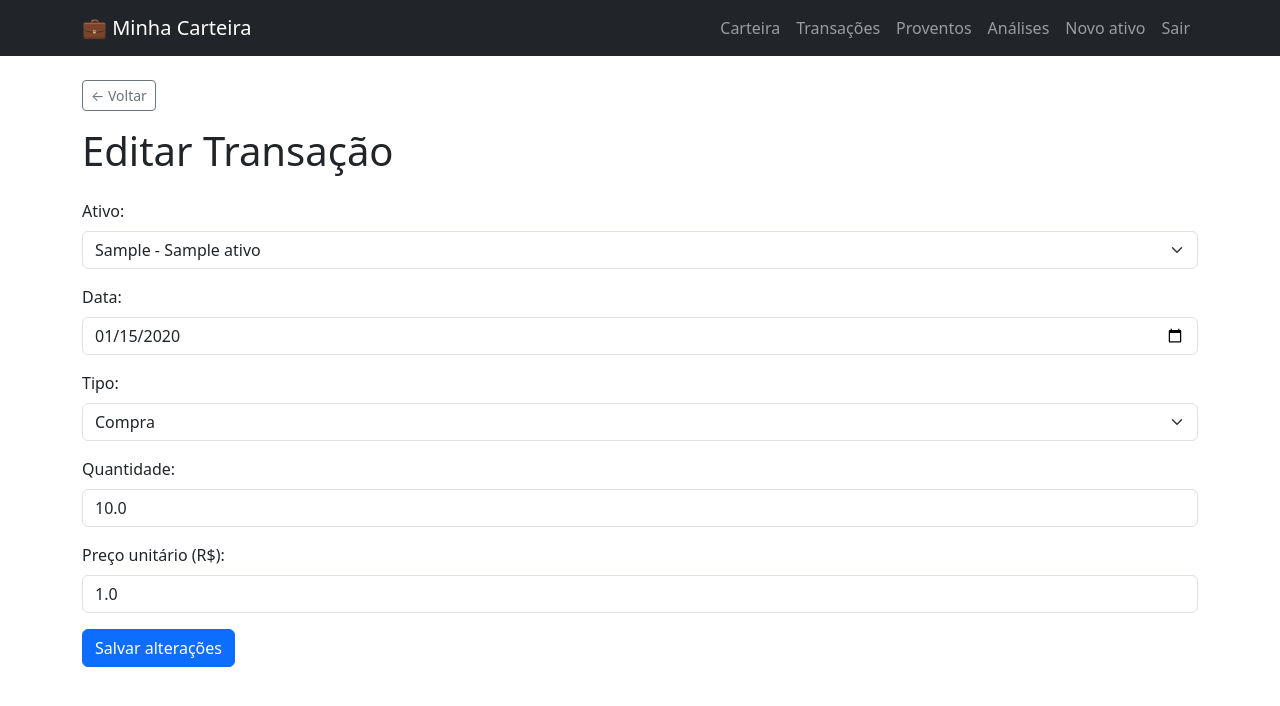
After one commit to fredhansenads/SantusPYF, a Flask app: page /transacoes/editar/1 in a window 1280 px wide. The commit adds this page. Shown: the top 706 px of the page. Run offline with Flask 3, Linux system fonts and the light colour scheme; a user stored in the database is signed in; tables that the repository leaves empty hold one stand-in row (values such as "Sample post").

Commit message:
roteiro 2: login, proventos, cdi, cotizacao, analises, indicadores e ajustes

```diff
--- a/app.py
+++ b/app.py
@@ -1,5 +1,5 @@
 import os
-from flask import Flask, render_template, request, redirect, url_for, flash
+from flask import Flask, render_template, request, redirect, url_for, flash, session
 from flask_login import LoginManager, login_user, logout_user, login_required
 from werkzeug.security import check_password_hash
 from models import db, Ativo, Transacao, Provento, Usuario
@@ -154,6 +154,24 @@ def nova_transacao():
     ativos = Ativo.query.all()
     return render_template("nova_transacao.html", ativos=ativos)
 
+@app.route("/transacoes/editar/<int:id>", methods=["GET", "POST"])
+@login_required
+def editar_transacao(id):
+    transacao = Transacao.query.get_or_404(id)
+    if request.method == "POST":
+        transacao.ativo_id = int(request.form["ativo_id"])
+        transacao.data = date.fromisoformat(request.form["data"])
+        transacao.tipo = request.form["tipo"]
+        transacao.quantidade = float(request.form["quantidade"])
+        transacao.preco_unitario = float(request.form["preco_unitario"])
+        db.session.commit()
+        flash("Transação atualizada!", "success")
+        return redirect(url_for("listar_transacoes"))
+    ativos = Ativo.query.all()
+    return render_template("editar_transacao.html",
+                           transacao=transacao, ativos=ativos)
+
+
 @app.route("/transacoes/excluir/<int:id>", methods=["POST"])
 @login_required
 def excluir_transacao(id):
@@ -168,9 +186,23 @@ def excluir_transacao(id):
 def detalhe_ativo(id):
     ativo = Ativo.query.get_or_404(id)
     posicao = calcular_posicao(ativo)
-    graficos = graficos_ativo(ativo)
+
+    chave_sessao = f"graficos_ativo_{id}"
+    salvos = session.get(chave_sessao, {})
+
+    mm1 = min(max(request.args.get("mm1", salvos.get("mm1", 20), type=int), 1), 200)
+    mm2 = min(max(request.args.get("mm2", salvos.get("mm2", 50), type=int), 1), 200)
+    rsi_periodo = min(max(request.args.get("rsi", salvos.get("rsi", 14), type=int), 2), 50)
+    tipo_grafico = request.args.get("grafico", salvos.get("grafico", "linha"))
+
+    session[chave_sessao] = {"mm1": mm1, "mm2": mm2,
+                             "rsi": rsi_periodo, "grafico": tipo_grafico}
+
+    graficos = graficos_ativo(ativo, mm1, mm2, tipo_grafico, rsi_periodo)
     return render_template("ativo.html", ativo=ativo,
-                           posicao=posicao, graficos=graficos)
+                           posicao=posicao, graficos=graficos,
+                           mm1=mm1, mm2=mm2, rsi_periodo=rsi_periodo,
+                           tipo_grafico=tipo_grafico)
 
 
 @app.route("/analises")
--- a/services.py
+++ b/services.py
@@ -1,11 +1,13 @@
 import yfinance as yf
 import pandas as pd
 import plotly.express as px
+import plotly.graph_objects as go
 import time
 from datetime import date, timedelta
 
 _cache_precos = {}
 _cache_historicos = {}
+_cache_ohlc = {}
 CACHE_SEGUNDOS = 600
 
 URL_TESOURO = ("https://www.tesourotransparente.gov.br/ckan/dataset/"
@@ -263,24 +265,56 @@ def calcular_rsi(precos, periodo=14):
     return 100 - 100 / (1 + ganho / perda)
 
 
-def graficos_ativo(ativo):
+def historico_ohlc(ticker, inicio):
+    agora = time.time()
+    chave = (ticker, inicio)
+
+    if chave in _cache_ohlc:
+        ohlc, momento = _cache_ohlc[chave]
+        if agora - momento < CACHE_SEGUNDOS:
+            return ohlc
+
+    ohlc = yf.Ticker(ticker).history(start=inicio)
+    ohlc.index = ohlc.index.date
+
+    _cache_ohlc[chave] = (ohlc, agora)
+    return ohlc
+
+
+def graficos_ativo(ativo, mm1=20, mm2=50, tipo_grafico="linha", rsi_periodo=14):
     inicio = date.today() - timedelta(days=365)
-    if ativo.tipo == "Tesouro Direto":
+    eh_tesouro = ativo.tipo == "Tesouro Direto"
+    if eh_tesouro:
         precos = serie_tesouro(ativo.ticker, inicio)
     else:
         precos = historico_precos(ativo.ticker, inicio)
     if precos is None or precos.empty:
         return None
 
-    df = pd.DataFrame({
-        "Preço": precos,
-        "Média 20 dias": precos.rolling(20).mean(),
-        "Média 50 dias": precos.rolling(50).mean(),
-    })
-    fig_precos = px.line(df, title=f"{ativo.ticker} — preço e médias móveis (1 ano)")
+    medias = {
+        f"Média {mm1} dias": precos.rolling(mm1).mean(),
+        f"Média {mm2} dias": precos.rolling(mm2).mean(),
+    }
 
-    rsi = calcular_rsi(precos)
-    fig_rsi = px.line(rsi, title="RSI — Índice de Força Relativa (14 dias)")
+    if tipo_grafico == "candle" and not eh_tesouro:
+        ohlc = historico_ohlc(ativo.ticker, inicio)
+        fig_precos = go.Figure(data=[go.Candlestick(
+            x=list(ohlc.index),
+            open=ohlc["Open"], high=ohlc["High"],
+            low=ohlc["Low"], close=ohlc["Close"],
+            name=ativo.ticker)])
+        for nome, serie in medias.items():
+            fig_precos.add_scatter(x=list(serie.index), y=serie,
+                                   mode="lines", name=nome)
+        fig_precos.update_layout(
+            title=f"{ativo.ticker} — candlestick e médias móveis (1 ano)",
+            xaxis_rangeslider_visible=False)
+    else:
+        df = pd.DataFrame({"Preço": precos, **medias})
+        fig_precos = px.line(df, title=f"{ativo.ticker} — preço e médias móveis (1 ano)")
+
+    rsi = calcular_rsi(precos, rsi_periodo)
+    fig_rsi = px.line(rsi, title=f"RSI — Índice de Força Relativa ({rsi_periodo} dias)")
     fig_rsi.add_hline(y=70, line_dash="dash", line_color="red")
     fig_rsi.add_hline(y=30, line_dash="dash", line_color="green")
     fig_rsi.update_yaxes(range=[0, 100])
--- a/templates/base.html
+++ b/templates/base.html
@@ -25,6 +25,9 @@
     </nav>
 
     <div class="container">
+        {% if request.path not in ("/", "/login") %}
+        <a href="javascript:history.back()" class="btn btn-sm btn-outline-secondary mb-3">&larr; Voltar</a>
+        {% endif %}
         {% with mensagens = get_flashed_messages(with_categories=true) %}
             {% for categoria, texto in mensagens %}
                 <div class="alert alert-{{ categoria }}">{{ texto }}</div>
--- /dev/null
+++ b/templates/editar_transacao.html
@@ -0,0 +1,36 @@
+{% extends "base.html" %}
+
+{% block conteudo %}
+<h1 class="mb-4">Editar Transação</h1>
+
+<form method="POST">
+    <div class="mb-3">
+        <label class="form-label">Ativo:</label>
+        <select name="ativo_id" class="form-select">
+            {% for ativo in ativos %}
+            <option value="{{ ativo.id }}" {% if ativo.id == transacao.ativo_id %}selected{% endif %}>{{ ativo.ticker }} - {{ ativo.nome }}</option>
+            {% endfor %}
+        </select>
+    </div>
+    <div class="mb-3">
+        <label class="form-label">Data:</label>
+        <input type="date" name="data" value="{{ transacao.data.isoformat() }}" class="form-control" required>
+    </div>
+    <div class="mb-3">
+        <label class="form-label">Tipo:</label>
+        <select name="tipo" class="form-select">
+            <option value="compra" {% if transacao.tipo == "compra" %}selected{% endif %}>Compra</option>
+            <option value="venda" {% if transacao.tipo == "venda" %}selected{% endif %}>Venda</option>
+        </select>
+    </div>
+    <div class="mb-3">
+        <label class="form-label">Quantidade:</label>
+        <input type="number" name="quantidade" value="{{ transacao.quantidade }}" step="any" min="0" class="form-control" required>
+    </div>
+    <div class="mb-3">
+        <label class="form-label">Preço unitário (R$):</label>
+        <input type="number" name="preco_unitario" value="{{ transacao.preco_unitario }}" step="any" min="0" class="form-control" required>
+    </div>
+    <button type="submit" class="btn btn-primary">Salvar alterações</button>
+</form>
+{% endblock %}
--- a/templates/transacoes.html
+++ b/templates/transacoes.html
@@ -22,6 +22,7 @@
         <td>R$ {{ "%.2f"|format(t.preco_unitario) }}</td>
         <td>R$ {{ "%.2f"|format(t.quantidade * t.preco_unitario) }}</td>
         <td>
+            <a class="btn btn-sm btn-outline-primary" href="/transacoes/editar/{{ t.id }}">Editar</a>
             <form method="POST" action="/transacoes/excluir/{{ t.id }}"
                   style="display:inline"
                   onsubmit="return confirm('Excluir esta transação de {{ t.ativo.ticker }}?')">
```
Also changed, not shown: templates/ativo.html (+27 -0 lines).
